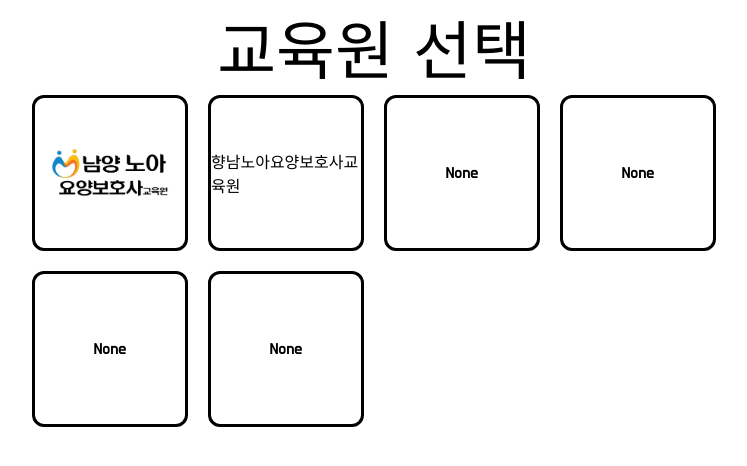
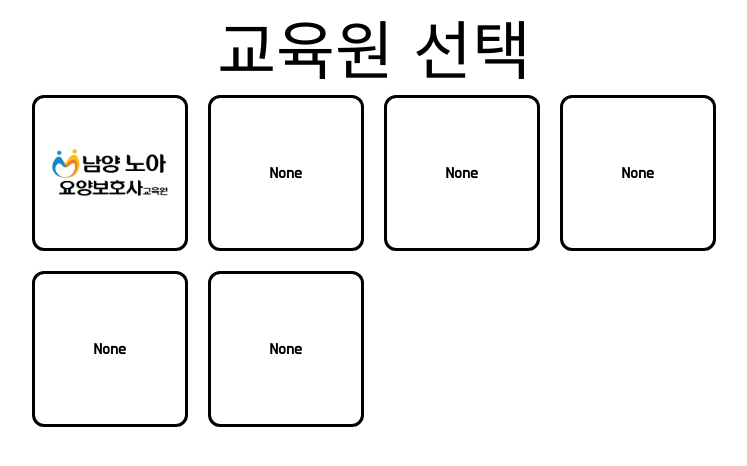
Before and after one commit to dldudals0728/carework-web-page-front, a React (Create React App) app: page / in a window 1280 px wide. Shown: the top 466 px of the page, without its empty margins (266-1013 px from the left). Built offline with nearby package versions, Linux system fonts and the light colour scheme.

Commit message:
gh-pages router 문제 해결

```diff
--- a/src/App.js
+++ b/src/App.js
@@ -18,10 +18,10 @@ function App() {
   });
   return (
     <EducationContext.Provider value={{ pageState, setPageState }}>
-      <Router>
+      <Router basename={process.env.PUBLIC_URL}>
         <Routes>
-          <Route path="/" element={<Default />} />
-          <Route index path="/:education" element={<Home />} />
+          <Route path="/" index element={<Default />} />
+          <Route path="/:education" element={<Home />} />
           <Route path="/:education/login" element={<Login />} />
           <Route path="/:education/account" element={<AccountType />} />
           <Route path="/:education/account/student" element={<Account />} />
--- a/src/routes/Default.js
+++ b/src/routes/Default.js
@@ -23,7 +23,7 @@ function Default() {
             />
           </div>
         </Link>
-        <div className={styles.default__btn}>향남노아요양보호사교육원</div>
+        <div className={styles.default__btn}>None</div>
         <div className={styles.default__btn}>None</div>
         <div className={styles.default__btn}>None</div>
         <div className={styles.default__btn}>None</div>
```
Also changed, not shown: 1 other file (tests, documents, lock files or other folders).
